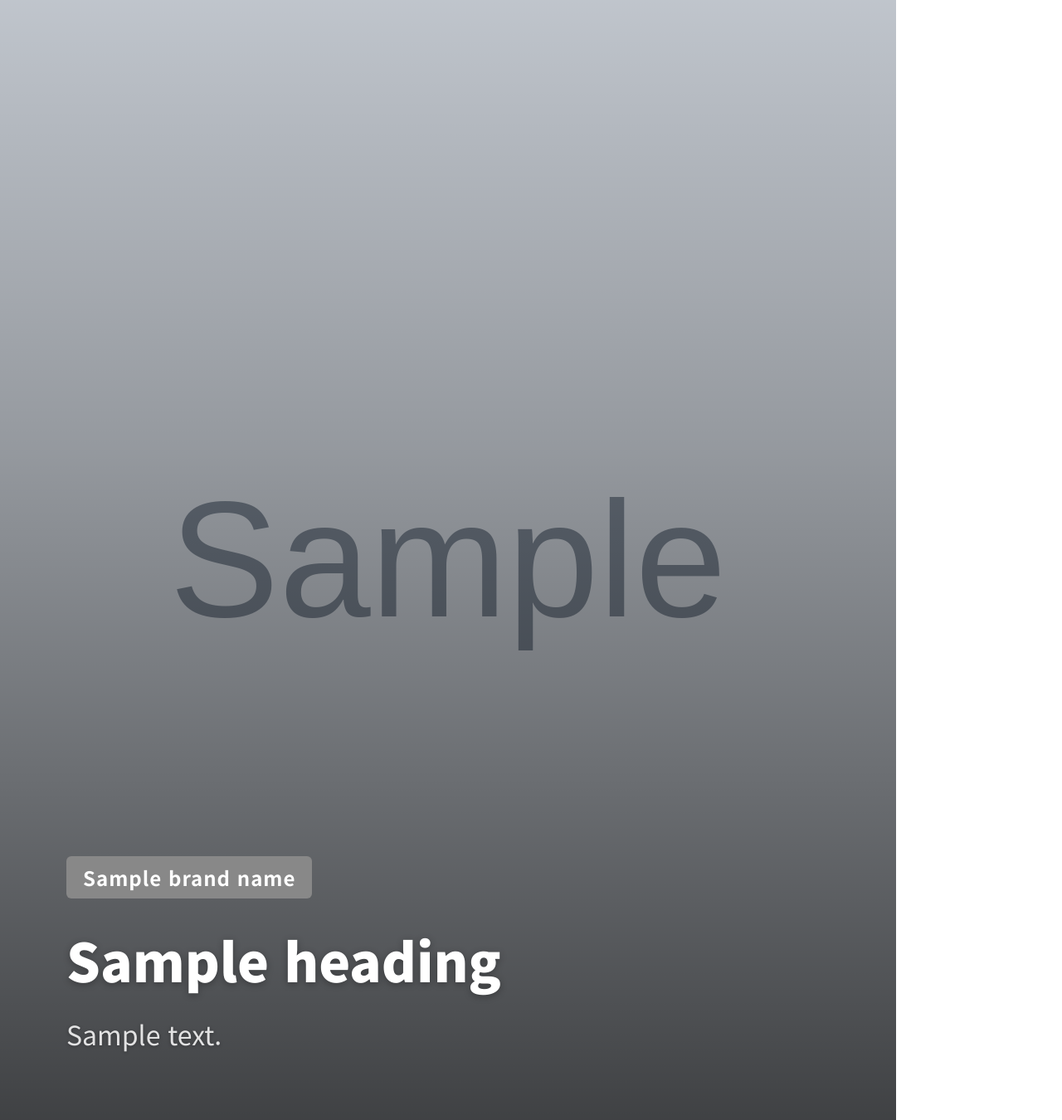
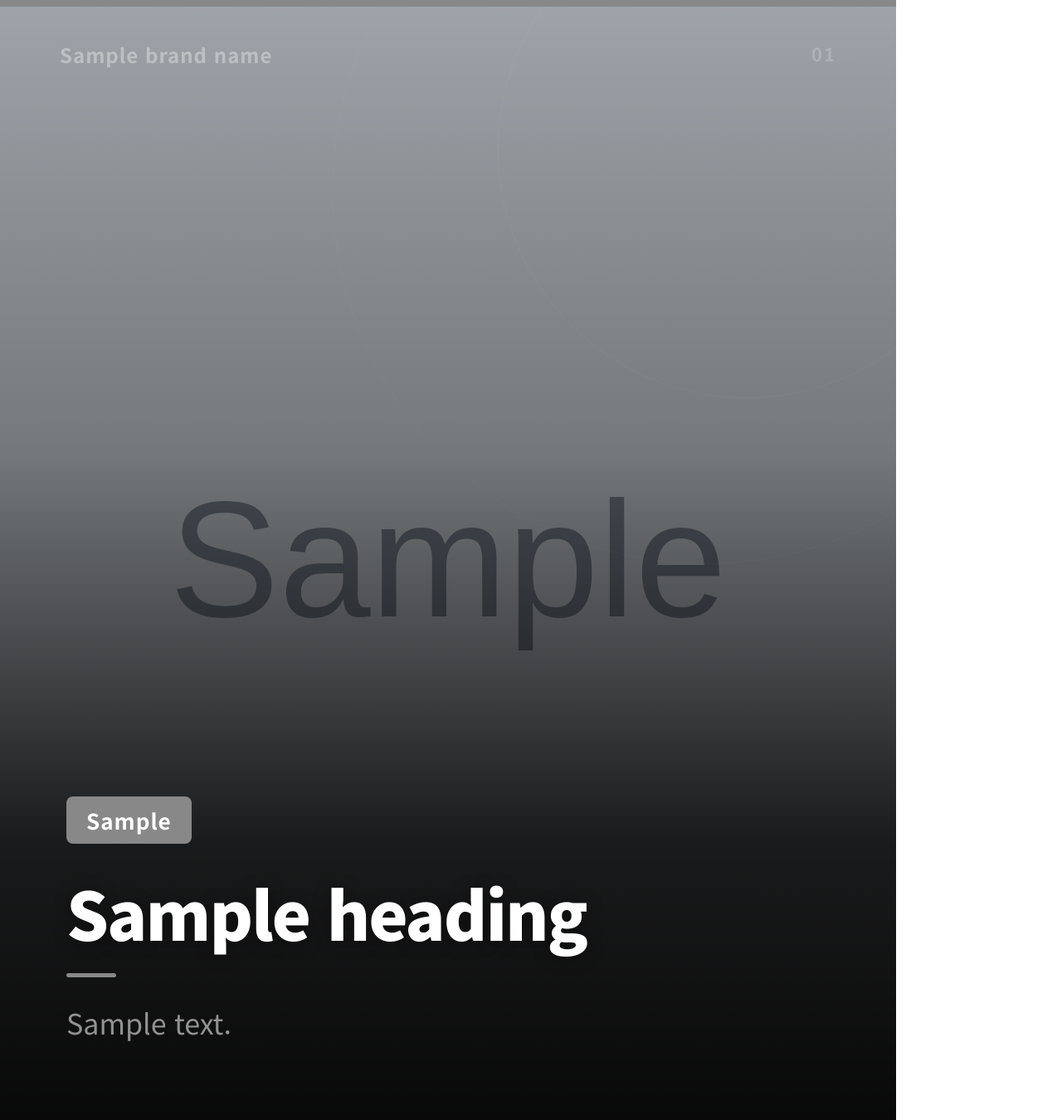
Before and after one commit to lodaebone6980/card-news-insta, a Python web app: template templates/cover.html in a window 1280 px wide. Shown: the whole page at 83% size. Run offline with Jinja, Linux system fonts and the light colour scheme; the template is opened without the code that fills it: most values are stand-ins (such as "Sample title", 1, 10 or a date in 2020); grey boxes marked "Sample" are stand-in pictures.

Commit message:
Refactor cover.html for improved styling and structure

```diff
--- a/templates/cover.html
+++ b/templates/cover.html
@@ -4,94 +4,107 @@
 <meta charset="UTF-8">
 <style>
 @import url('https://fonts.googleapis.com/css2?family=Noto+Sans+KR:wght@400;700;900&display=swap');
-
 * { margin: 0; padding: 0; box-sizing: border-box; }
-
-  body {
-    width: 1080px;
-    height: 1350px;
+body { width: 1080px; height: 1350px; overflow: hidden; font-family: 'Noto Sans KR', sans-serif; }
+.slide {
+  width: 1080px; height: 1350px;
+  background: #0a0a0a;
+  position: relative;
+  display: flex; flex-direction: column;
+  justify-content: flex-end;
+  padding: 90px 80px;
   overflow: hidden;
-    font-family: 'Noto Sans KR', sans-serif;
 }
-
-  .slide {
-    width: 1080px;
-    height: 1350px;
-    position: relative;
-    display: flex;
-    flex-direction: column;
-    justify-content: flex-end;
-    padding: 80px;
+.bg-image {
+  position: absolute; top: 0; left: 0;
+  width: 100%; height: 100%;
+  object-fit: cover; z-index: 0;
 }
-
-  .background-image {
-    position: absolute;
-    top: 0;
-    left: 0;
-    width: 100%;
-    height: 100%;
-    object-fit: cover;
+.bg-overlay {
+  position: absolute; top: 0; left: 0; width: 100%; height: 100%;
+  background: linear-gradient(to bottom, rgba(0,0,0,0.25) 0%, rgba(0,0,0,0.45) 40%, rgba(0,0,0,0.88) 75%, rgba(0,0,0,0.96) 100%);
+  z-index: 1;
+}
+.bg-gradient {
+  position: absolute; top: 0; left: 0; width: 100%; height: 100%;
+  background: linear-gradient(145deg, #0a0a0a 30%, #1a1a1a 100%);
   z-index: 0;
 }
-
-  .overlay {
-    position: absolute;
-    top: 0;
-    left: 0;
-    width: 100%;
-    height: 100%;
-    background: linear-gradient(
-      to bottom,
-      rgba(0, 0, 0, 0.1) 0%,
-      rgba(0, 0, 0, 0.3) 40%,
-      rgba(0, 0, 0, 0.7) 100%
-    );
-    z-index: 1;
+.deco-ring-1 {
+  position: absolute; right: -120px; top: -120px;
+  width: 600px; height: 600px; border-radius: 50%;
+  border: 1px solid rgba(255,255,255,0.04); z-index: 1;
 }
-
-  .content {
-    position: relative;
-    z-index: 2;
+.deco-ring-2 {
+  position: absolute; right: -220px; top: -220px;
+  width: 900px; height: 900px; border-radius: 50%;
+  border: 1px solid rgba(255,255,255,0.025); z-index: 1;
 }
-
-  .brand-tag {
+.top-bar {
+  position: absolute; top: 0; left: 0; right: 0; height: 8px;
+  background: {{ main_color }}; z-index: 3;
+}
+.slide-num {
+  position: absolute; top: 48px; right: 72px;
+  font-size: 22px; color: rgba(255,255,255,0.2);
+  font-weight: 700; letter-spacing: 2px; z-index: 3;
+}
+.content { position: relative; z-index: 3; }
+.category-tag {
   display: inline-block;
   background: {{ main_color }};
-    color: #FFFFFF;
-    font-size: 24px;
-    font-weight: 700;
-    padding: 8px 20px;
-    border-radius: 6px;
-    margin-bottom: 32px;
+  color: #fff;
+  font-size: 26px; font-weight: 700;
+  padding: 10px 24px; border-radius: 8px;
   letter-spacing: 1px;
+  margin-bottom: 36px;
 }
-
 .heading {
-    font-size: 64px;
-    font-weight: 900;
-    color: #FFFFFF;
-    line-height: 1.3;
-    margin-bottom: 24px;
+  font-size: 80px; font-weight: 900;
+  color: #ffffff; line-height: 1.15;
+  margin-bottom: 28px;
+  letter-spacing: -2px;
   word-break: keep-all;
-    text-shadow: 0 2px 8px rgba(0, 0, 0, 0.3);
+  text-shadow: 0 2px 20px rgba(0,0,0,0.4);
 }
-
+.divider {
+  width: 60px; height: 5px;
+  background: {{ main_color }};
+  border-radius: 3px;
+  margin-bottom: 28px;
+}
 .body {
-    font-size: 32px;
-    font-weight: 400;
-    color: rgba(255, 255, 255, 0.85);
-    line-height: 1.5;
-    text-shadow: 0 1px 4px rgba(0, 0, 0, 0.3);
+  font-size: 34px; font-weight: 400;
+  color: rgba(255,255,255,0.55);
+  line-height: 1.6;
+}
+.brand {
+  position: absolute; top: 48px; left: 72px;
+  font-size: 24px; font-weight: 700;
+  color: rgba(255,255,255,0.35);
+  letter-spacing: 1px; z-index: 3;
 }
 </style>
 </head>
 <body>
 <div class="slide">
-    <img class="background-image" src="{{ image_path }}" alt="cover background">
-    <div class="overlay"></div>
+  {% if image_path %}
+  <img class="bg-image" src="{{ image_path }}" alt="">
+  <div class="bg-overlay"></div>
+  {% else %}
+  <div class="bg-gradient"></div>
+  {% endif %}
+  <div class="deco-ring-1"></div>
+  <div class="deco-ring-2"></div>
+  <div class="top-bar"></div>
+  <div class="brand">{{ brand_name }}</div>
+  <div class="slide-num">01</div>
   <div class="content">
-      <span class="brand-tag">{{ brand_name }}</span>
+    {% if category_tag %}
+    <div class="category-tag">{{ category_tag }}</div>
+    {% endif %}
     <h1 class="heading">{{ heading }}</h1>
+    <div class="divider"></div>
     <p class="body">{{ body }}</p>
   </div>
 </div>
```
Lines whose indentation alone changed are shown as unchanged.
